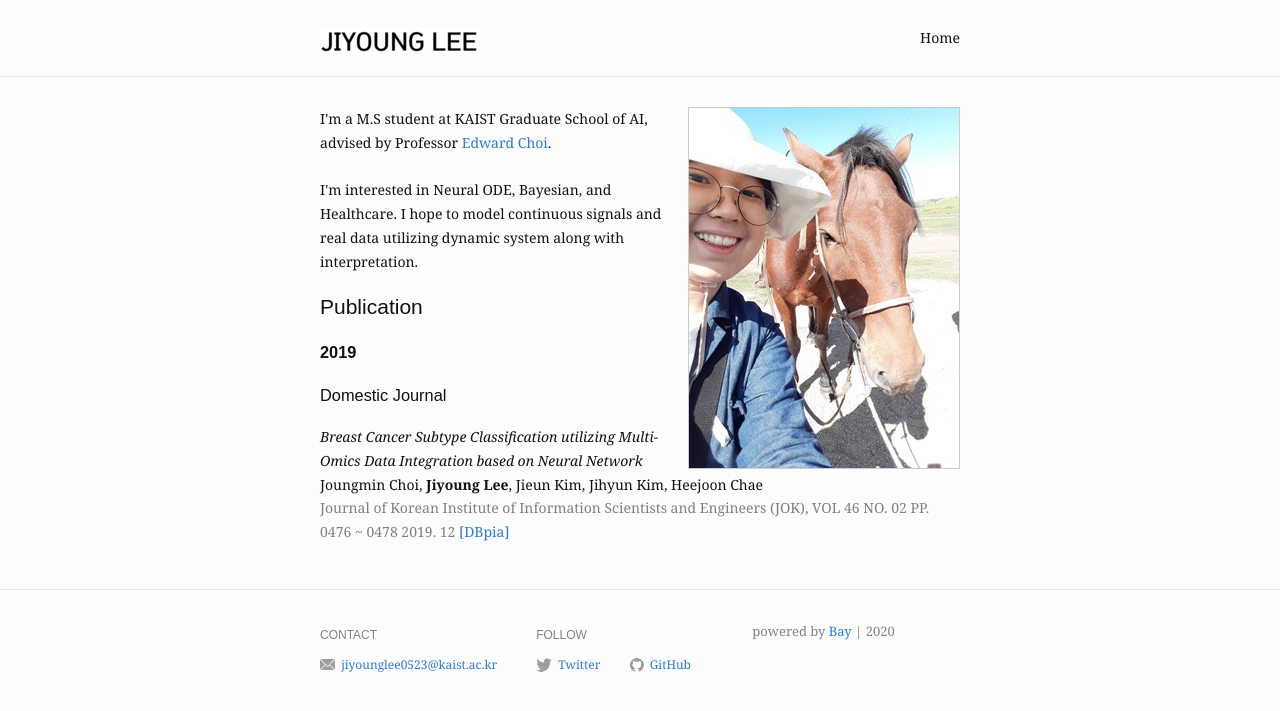
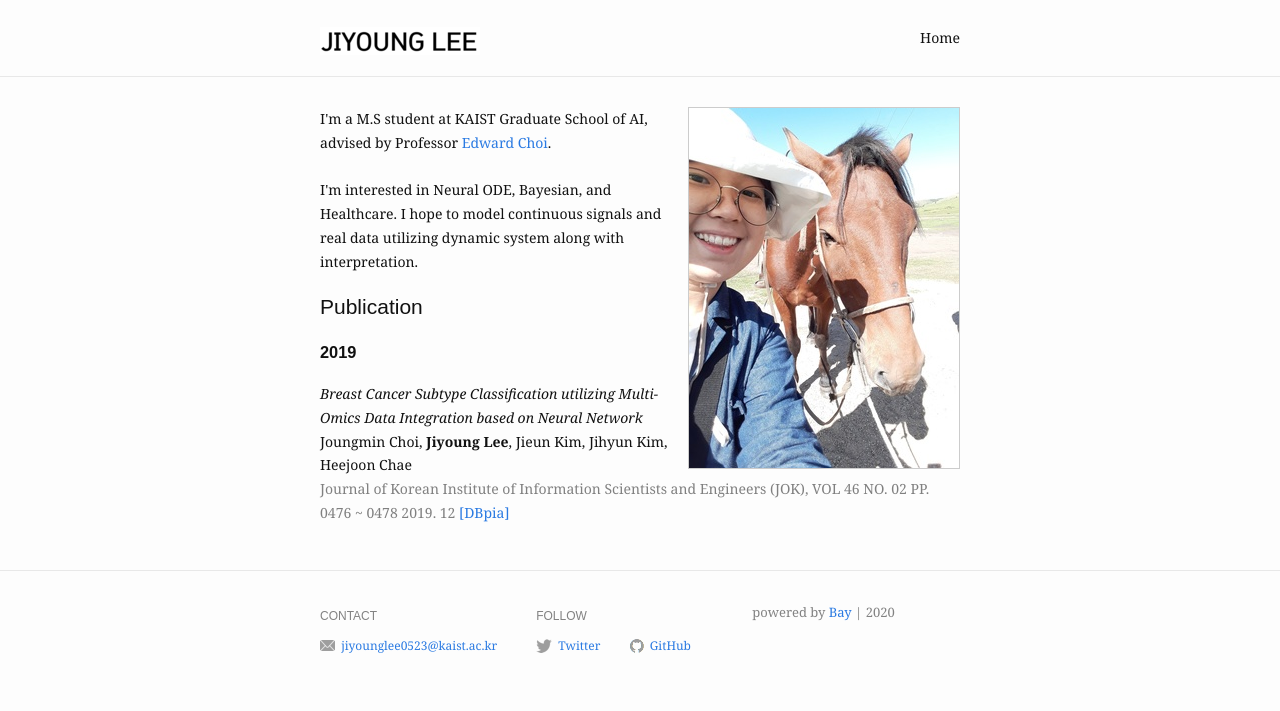
Before and after one commit to jiyounglee-0523/jiyounglee-0523.github.io, a Jekyll site: the page built from index.markdown, in a window 1280 px wide. Shown: the top 711 px of the page. Built offline with Jekyll 4.4.1, drawn with Linux system fonts in a browser that asks for light colours.

Commit message:
Update index.markdown

```diff
--- a/index.markdown
+++ b/index.markdown
@@ -16,7 +16,6 @@ profile_picture:
 <p>
 <h2> Publication</h2>
 <h3> <strong>2019</strong> </h3>
-<h3> Domestic Journal </h3>
 <i>Breast Cancer Subtype Classification utilizing Multi-Omics Data Integration based on Neural Network</i>
 <br />
 Joungmin Choi, <b>Jiyoung Lee</b>, Jieun Kim, Jihyun Kim, Heejoon Chae
```
